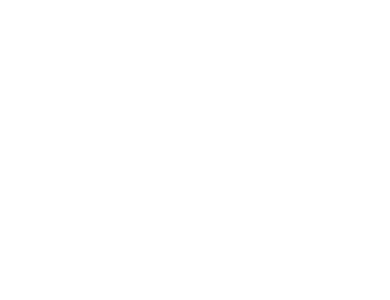
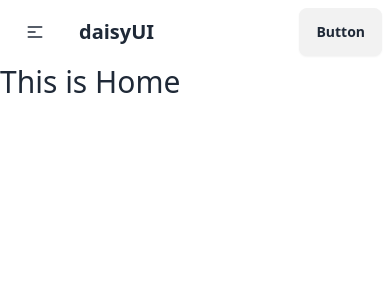
Before and after one commit to Md-Ashikur-Rahman-Ashik/Github-Auth-Integration-And-Private-Route, a React (Vite) app: page / in a window 390 px wide. Shown: the top 300 px of the page. Built offline with nearby package versions, Linux system fonts and the light colour scheme.

Commit message:
Module introduction
Basic project setup completed

```diff
--- /dev/null
+++ b/src/components/Navbar.jsx
@@ -0,0 +1,51 @@
+import { NavLink } from "react-router-dom";
+
+const Navbar = () => {
+  const navLinks = (
+    <>
+      <NavLink to="/">Home</NavLink>
+      <NavLink to="/login">Login</NavLink>
+      <NavLink to="/register">Register</NavLink>
+    </>
+  );
+
+  return (
+    <div className="navbar bg-base-100">
+      <div className="navbar-start">
+        <div className="dropdown">
+          <div tabIndex={0} role="button" className="btn btn-ghost lg:hidden">
+            <svg
+              xmlns="http://www.w3.org/2000/svg"
+              className="h-5 w-5"
+              fill="none"
+              viewBox="0 0 24 24"
+              stroke="currentColor"
+            >
+              <path
+                strokeLinecap="round"
+                strokeLinejoin="round"
+                strokeWidth="2"
+                d="M4 6h16M4 12h8m-8 6h16"
+              />
+            </svg>
+          </div>
+          <ul
+            tabIndex={0}
+            className="menu menu-sm dropdown-content mt-3 z-[1] p-2 shadow bg-base-100 rounded-box w-52"
+          >
+            {navLinks}
+          </ul>
+        </div>
+        <a className="btn btn-ghost text-xl">daisyUI</a>
+      </div>
+      <div className="navbar-center hidden lg:flex">
+        <ul className="menu menu-horizontal px-1">{navLinks}</ul>
+      </div>
+      <div className="navbar-end">
+        <a className="btn">Button</a>
+      </div>
+    </div>
+  );
+};
+
+export default Navbar;
--- a/src/components/Root.jsx
+++ b/src/components/Root.jsx
@@ -1,8 +1,10 @@
 import { Outlet } from "react-router-dom";
+import Navbar from "./Navbar";
 
 const Root = () => {
   return (
     <div>
+      <Navbar></Navbar>
       <Outlet></Outlet>
     </div>
   );
```
Also changed, not shown: src/main.jsx (+17 -0 lines).
